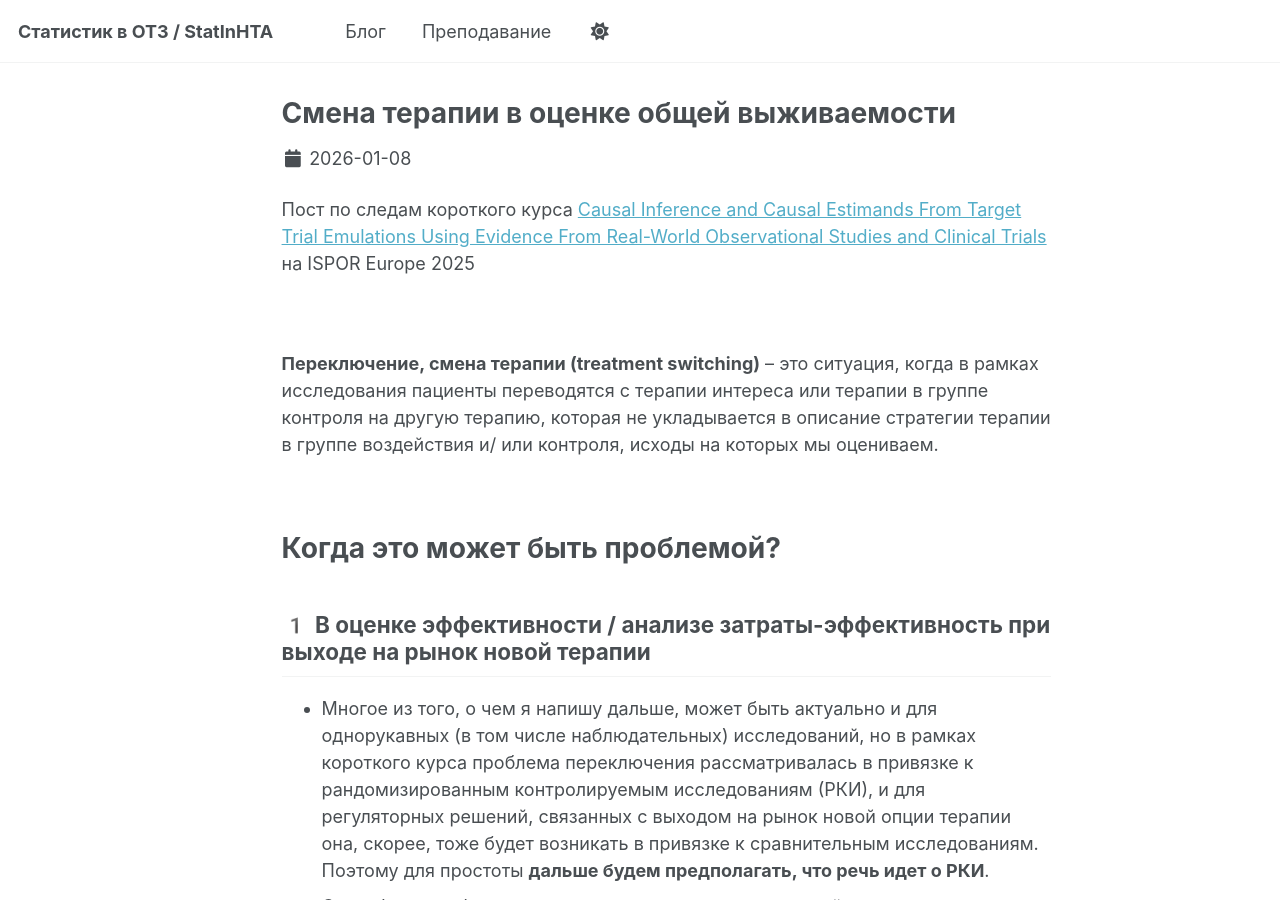
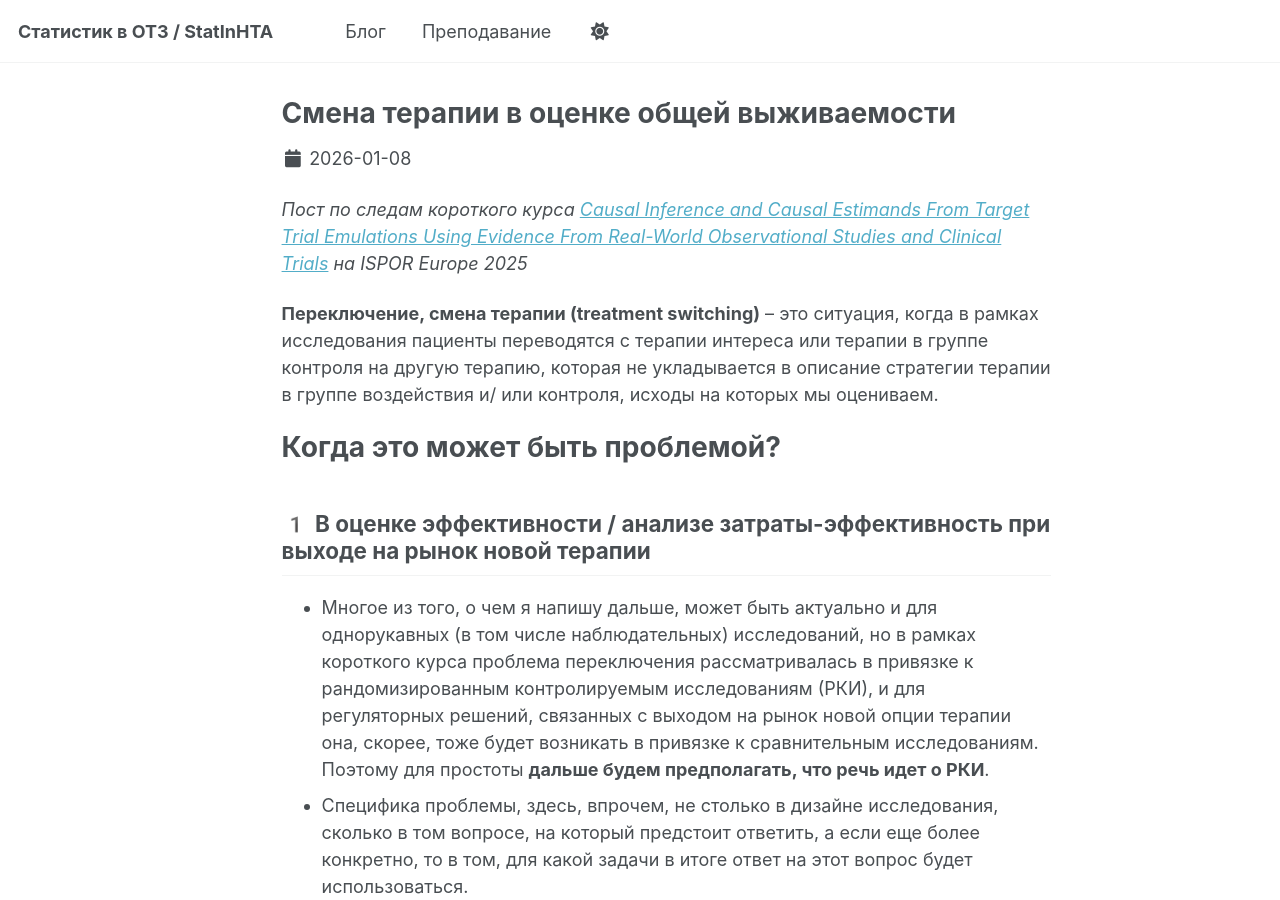
Before and after one commit to ejeej/ejeej.github.io, a Jekyll site: the page built from _posts/2026-08-01-treatment-switching.md, in a window 1280 px wide and 900 px high. Built offline with Jekyll 4.4.1, drawn with Linux system fonts in a browser that asks for light colours; a script bundle is joined from its source files by our own code; library files that are not in the unit come from our copies.

Commit message:
Corrections in post on trt switching

```diff
--- a/_posts/2026-08-01-treatment-switching.md
+++ b/_posts/2026-08-01-treatment-switching.md
@@ -9,13 +9,9 @@ tags:
   - ISPOR
 ---
 
-Пост по следам короткого курса [Causal Inference and Causal Estimands From Target Trial Emulations Using Evidence From Real-World Observational Studies and Clinical Trials](https://www.ispor.org/conferences-education/event/2025/11/09/default-calendar/november-9--causal-inference-and-causal-estimands-from-target-trial-emulations-using-evidence-from-real-world-observational-studies-and-clinical-trials----in-person-at-ispor-europe-2025) на ISPOR Europe 2025
-
-<br>
+_Пост по следам короткого курса [Causal Inference and Causal Estimands From Target Trial Emulations Using Evidence From Real-World Observational Studies and Clinical Trials](https://www.ispor.org/conferences-education/event/2025/11/09/default-calendar/november-9--causal-inference-and-causal-estimands-from-target-trial-emulations-using-evidence-from-real-world-observational-studies-and-clinical-trials----in-person-at-ispor-europe-2025) на ISPOR Europe 2025_
 
 **Переключение, смена терапии (treatment switching)** -- это ситуация, когда в рамках исследования пациенты переводятся с терапии интереса или терапии в группе контроля на другую терапию, которая не укладывается в описание стратегии терапии в группе воздействия и/ или контроля, исходы на которых мы оцениваем.
-
-<br>
 
 Когда это может быть проблемой?
 ======
@@ -98,9 +94,6 @@ tags:
 ======
 
 - [NICE TSD 16](https://sheffield.ac.uk/nice-dsu/tsds/treatment-switching)
-
 - [NICE TSD 24](https://sheffield.ac.uk/media/65536/download?attachment) -- апдейт NICE TSD 24, который его при этом не заменяет (= читать лучше оба)
-
 - [Кусочек презентации с короткого курса ISPOR Europe 2024 от Шеннон Коуп](https://www.ispor.org/docs/default-source/euro2024/adjustingslides-ispor-eu-2024-v1sc.pdf?sfvrsn=bec56397_0), в которой есть наглядная классификация методов с указанием первоисточников и табличка со сравнительными характеристиками этих методов
-
 - [Мультик от Николаса Латимера про treatment switching](https://youtu.be/oug5-dhaOvI?si=DKHP-4hCa6zdJi0G) (Sheffield, который там фигурирует, -- это и есть NICE). Мультик старенький, но советую досмотреть до конца: там о до боли знакомом ;) Сьюзан хотя бы был доступен вариант с "академией": на мой взгляд, у нас в этой сфере еще дремучее, чем в фарме :( А так, на ее месте, я бы не показывала начальству результаты того метода, который изначально кажется сомнительным и оставила бы этот методологический выбор за собой %))
```
